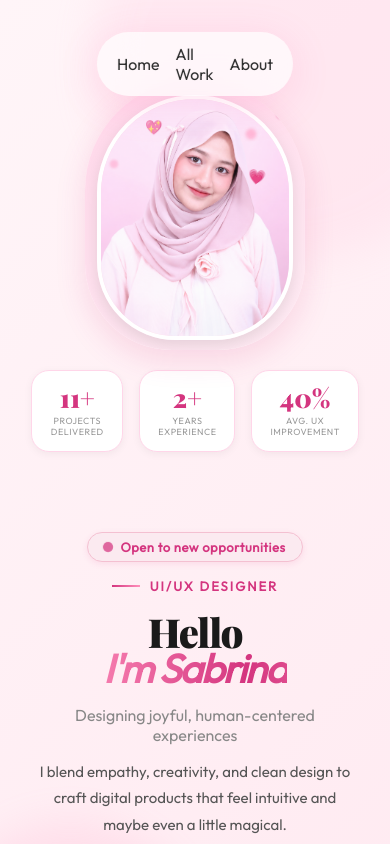
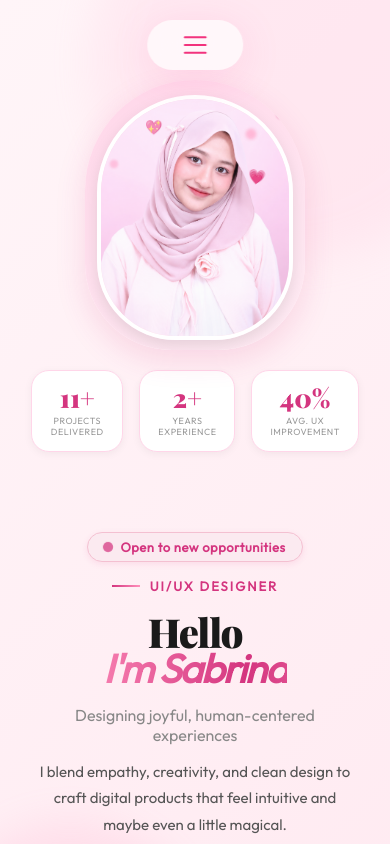
Before and after one commit to sabrintsya/Portfolio-Website, a React (Vite) app: page / in a window 390 px wide. Shown: the top 844 px of the page. Built offline with nearby package versions, Linux system fonts and the light colour scheme; a web font is replaced by a local one.

Commit message:
perubahan terhadap navbar

```diff
--- a/src/components/Navbar/Navbar.jsx
+++ b/src/components/Navbar/Navbar.jsx
@@ -1,34 +1,25 @@
 import React, { useState, useEffect } from "react";
-
 import styles from "./Navbar.module.css";
 import { getImageUrl } from "../../utils";
-
 import { Link } from "react-router-dom";
-
 
 export const Navbar = () => {
   const [menuOpen, setMenuOpen] = useState(false);
   const [scrolled, setScrolled] = useState(false);
 
   useEffect(() => {
-    const handleScroll = () => {
-      if (window.scrollY > 50) {
-        setScrolled(true);
-      } else {
-        setScrolled(false);
-      }
-    };
-
+    const handleScroll = () => setScrolled(window.scrollY > 50);
     window.addEventListener("scroll", handleScroll);
     return () => window.removeEventListener("scroll", handleScroll);
   }, []);
 
   return (
     <nav className={styles.navbar}>
-
-
-      <div className={`${styles.menu} ${scrolled ? styles.scrolled : ""}`}  >
-        <img className={styles.menuBtn}
+      <div
+        className={`${styles.menu} ${scrolled ? styles.scrolled : ""} ${menuOpen ? styles.menuExpanded : ""}`}
+      >
+        <img
+          className={styles.menuBtn}
           src={
             menuOpen
               ? getImageUrl("navIcon/closeIcon.svg")
@@ -45,10 +36,9 @@ export const Navbar = () => {
             <Link to="/portfolio">All Work</Link>
           </li>
           <li onClick={() => setMenuOpen(false)}>
-  <Link to="/about">About</Link>
-</li>
+            <Link to="/about">About</Link>
+          </li>
         </ul>
-
       </div>
     </nav>
   );
--- a/src/components/Navbar/Navbar.module.css
+++ b/src/components/Navbar/Navbar.module.css
@@ -1,4 +1,6 @@
 @import "../../vars.css";
+
+/* ── Base / Desktop (> 900px) ── */
 
 .navbar {
   position: fixed;
@@ -6,12 +8,26 @@
   left: 50%;
   transform: translateX(-50%);
   z-index: 100;
-
   display: flex;
   align-items: center;
   justify-content: center;
 }
 
+.menu {
+  display: flex;
+  align-items: center;
+  padding: 14px 36px;
+  border-radius: 999px;
+  background: rgba(255, 255, 255, 0.65);
+  backdrop-filter: blur(20px);
+  -webkit-backdrop-filter: blur(20px);
+  box-shadow: 0 8px 40px rgba(255, 79, 163, 0.15);
+  transition: box-shadow 0.3s ease, border-radius 0.3s ease, padding 0.3s ease;
+}
+
+.scrolled {
+  box-shadow: 0 8px 48px rgba(255, 79, 163, 0.28);
+}
 
 .title {
   font-size: 30px;
@@ -20,16 +36,13 @@
   color: var(--color-primary);
 }
 
-.menu {
-  display: flex;
-  padding: 14px 36px;
-  border-radius: 999px;
-
-  background: rgba(255, 255, 255, 0.65);
-  backdrop-filter: blur(20px);
-  box-shadow: 0 8px 40px rgba(255, 79, 163, 0.15);
-
-  transition: all 0.4s ease;
+/* Hamburger — hidden on desktop */
+.menuBtn {
+  display: none;
+  width: 26px;
+  height: 26px;
+  cursor: pointer;
+  flex-shrink: 0;
 }
 
 .menuItems {
@@ -37,34 +50,100 @@
   gap: 40px;
   list-style: none;
   align-items: center;
-}
-
-
-.menuBtn {
-    display: none;
+  margin: 0;
+  padding: 0;
 }
 
 .menuItems a {
   font-size: 22px;
   color: var(--color-text);
   text-decoration: none;
+  white-space: nowrap;
+  transition: color 0.2s ease;
 }
 
 .menuItems a:hover {
   color: var(--color-primary);
 }
 
-@media screen and (max-width: 640px) {
+/* ── Tablet: 641px – 900px ── */
+@media screen and (min-width: 641px) and (max-width: 900px) {
   .menu {
-    padding: 12px 20px;
+    padding: 12px 28px;
   }
 
   .menuItems {
-    justify-content: center;
-    gap: 16px;
+    gap: 28px;
   }
 
   .menuItems a {
-    font-size: 16px;
+    font-size: 17px;
   }
 }
+
+/* ── Mobile: ≤ 640px ── */
+@media screen and (max-width: 640px) {
+  .navbar {
+    top: 20px;
+  }
+
+  /* Closed: pill kecil isi hamburger icon */
+  .menu {
+    flex-direction: column;
+    align-items: center;
+    padding: 12px 18px;
+    border-radius: 999px;
+    gap: 0;
+  }
+
+  /* Open: pill mengembang jadi card */
+  .menuExpanded {
+    border-radius: 20px;
+    padding: 16px 36px;
+  }
+
+  /* Hamburger muncul di mobile */
+  .menuBtn {
+    display: block;
+  }
+
+  /* Menu items tersembunyi by default, animasi max-height + opacity */
+  .menuItems {
+    flex-direction: column;
+    align-items: center;
+    text-align: center;
+    width: 100%;
+    max-height: 0;
+    overflow: hidden;
+    opacity: 0;
+    pointer-events: none;
+    gap: 0;
+    margin-top: 0;
+    transition: max-height 0.4s ease, opacity 0.3s ease, margin-top 0.3s ease;
+  }
+
+  /* Saat open */
+  .menuOpen {
+    max-height: 300px;
+    opacity: 1;
+    gap: 4px;
+    margin-top: 14px;
+    pointer-events: auto;
+  }
+
+  .menuItems li {
+    width: 100%;
+  }
+
+  .menuItems a {
+    display: block;
+    font-size: 16px;
+    padding: 10px 0;
+    border-bottom: 1px solid rgba(255, 79, 163, 0.1);
+  }
+
+  .menuItems li:last-child a {
+    border-bottom: none;
+    padding-bottom: 2px;
+  }
+}
```
Lines whose indentation alone changed are shown as unchanged.
